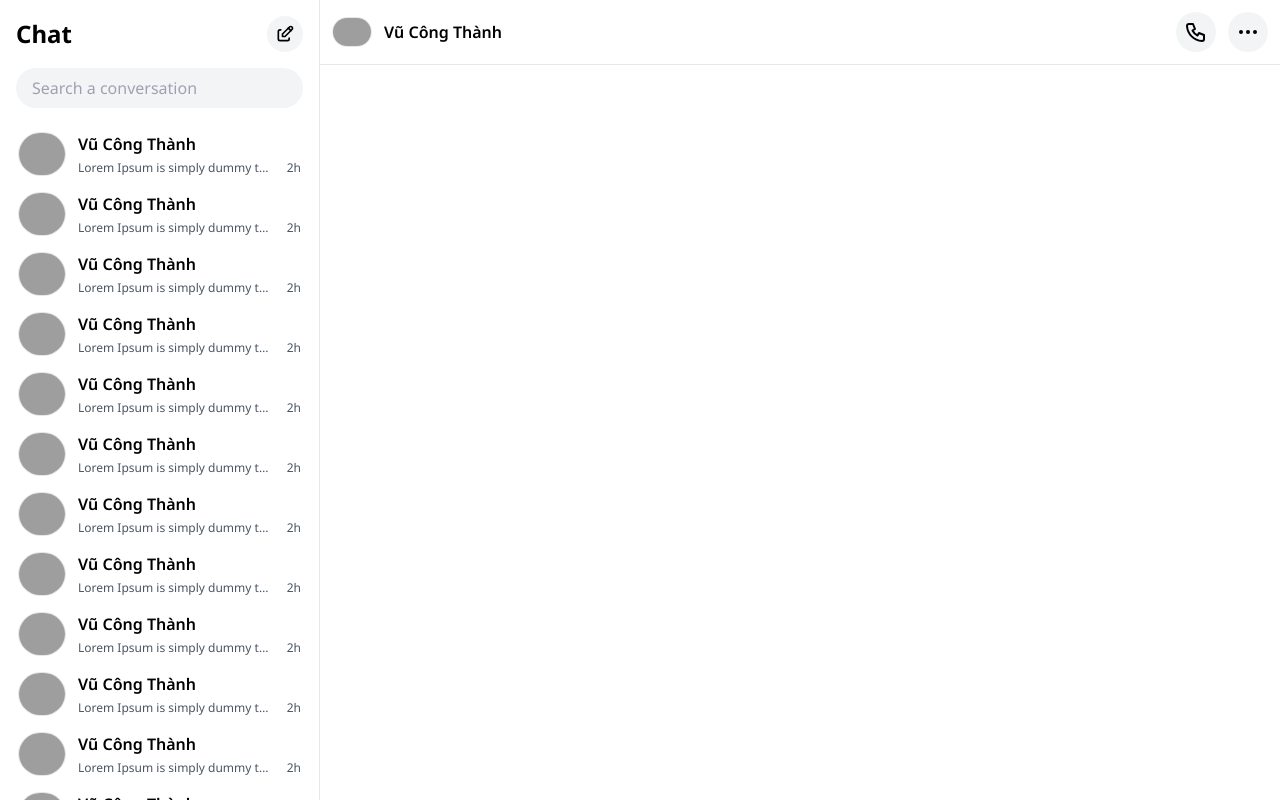
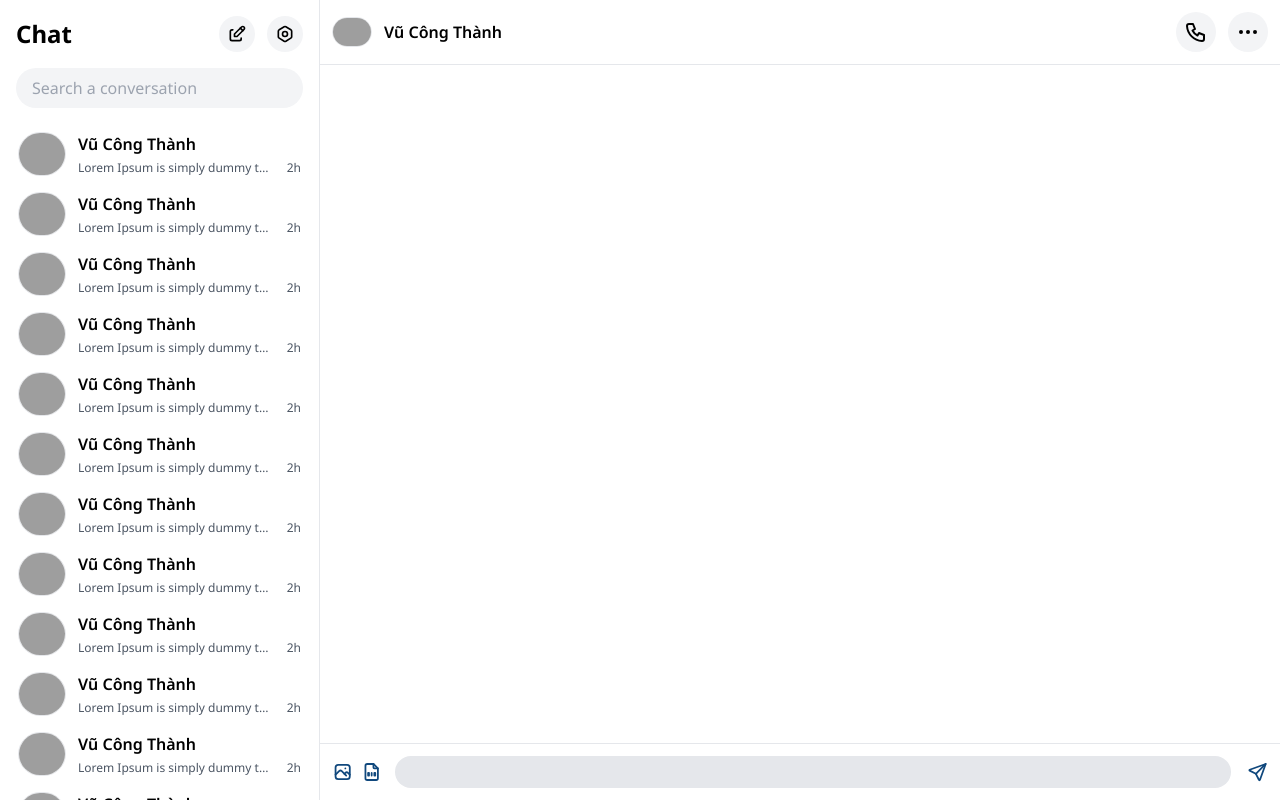
Before and after one commit to misa198/chatapp, a React (Vite) app in the folder workspace/client/: page /c in a window 1280 px wide. Built offline with nearby package versions, Linux system fonts and the light colour scheme; grey boxes are pictures that could not be loaded.

Commit message:
feat: conversation toolbar

```diff
--- a/workspace/client/src/components/common/ChatSideBar.jsx
+++ b/workspace/client/src/components/common/ChatSideBar.jsx
@@ -1,4 +1,4 @@
-import { IconEdit } from "@tabler/icons";
+import { IconSettings2, IconEdit } from "@tabler/icons";
 import IconButton from "@/components/common/IconButton";
 import ConversationList from "@/components/common/ConversationList";
 
@@ -7,9 +7,14 @@ const ChatSideBar = () => {
     <div className="h-screen w-80 border-r flex flex-col">
       <div className="w-full flex justify-between items-center p-4">
         <h3 className="text-2xl font-bold">Chat</h3>
-        <IconButton className="bg-gray-100">
-          <IconEdit size={20} />
-        </IconButton>
+        <div className="flex">
+          <IconButton className="bg-gray-100 mr-3">
+            <IconEdit size={20} />
+          </IconButton>
+          <IconButton className="bg-gray-100">
+            <IconSettings2 size={20} />
+          </IconButton>
+        </div>
       </div>
       <div className="px-4 pb-4">
         <input
--- a/workspace/client/src/components/common/Conversation.jsx
+++ b/workspace/client/src/components/common/Conversation.jsx
@@ -1,9 +1,13 @@
 import ConversationHeader from "@/components/common/ConversationHeader.jsx";
+import ConversationMain from "@/components/common/ConversationMain.jsx";
+import ConversationToolBar from "@/components/common/ConversationToolBar.jsx";
 
 const Conversation = () => {
   return (
     <div className="w-full h-full flex flex-col">
       <ConversationHeader />
+      <ConversationMain />
+      <ConversationToolBar />
     </div>
   );
 };
--- /dev/null
+++ b/workspace/client/src/components/common/ConversationMain.jsx
@@ -0,0 +1,5 @@
+const ConversationMain = () => {
+  return <div className="w-full h-full flex-1"></div>;
+};
+
+export default ConversationMain;
--- /dev/null
+++ b/workspace/client/src/components/common/ConversationToolBar.jsx
@@ -0,0 +1,18 @@
+import { IconPhoto, IconFileBarcode, IconSend } from "@tabler/icons";
+
+const ConversationToolBar = () => {
+  return (
+    <div className="w-full p-3 flex items-center border-t">
+      <IconPhoto className="text-primary h-7 mr-2 cursor-pointer" />
+      <IconFileBarcode className="text-primary h-7 mr-1 cursor-pointer" />
+
+      <input
+        type="text"
+        className="appearance-none rounded-full w-full py-1 px-4 focus:outline-none bg-gray-200 mx-2"
+      />
+      <IconSend className="text-primary h-7 ml-2 cursor-pointer" />
+    </div>
+  );
+};
+
+export default ConversationToolBar;
```
